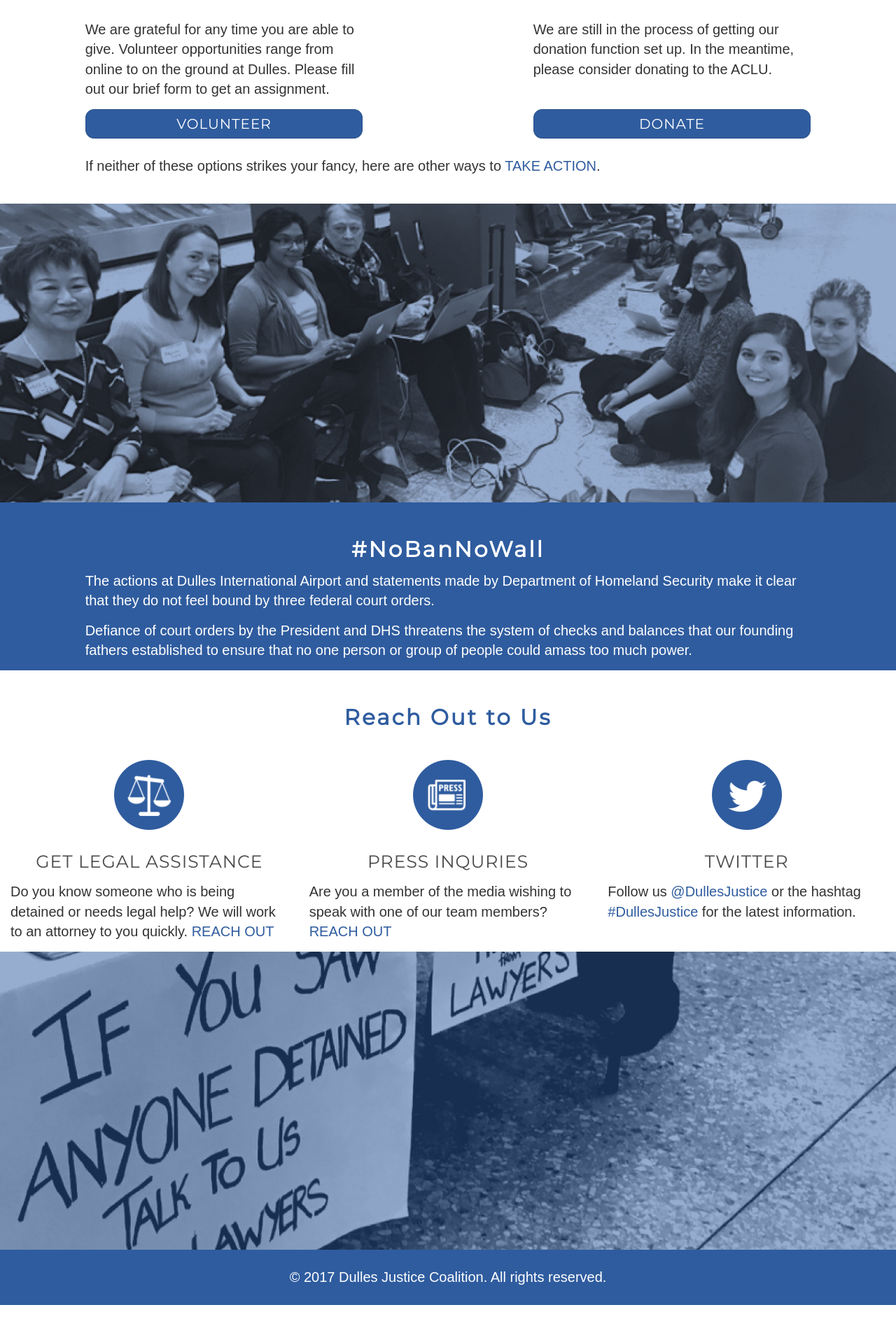
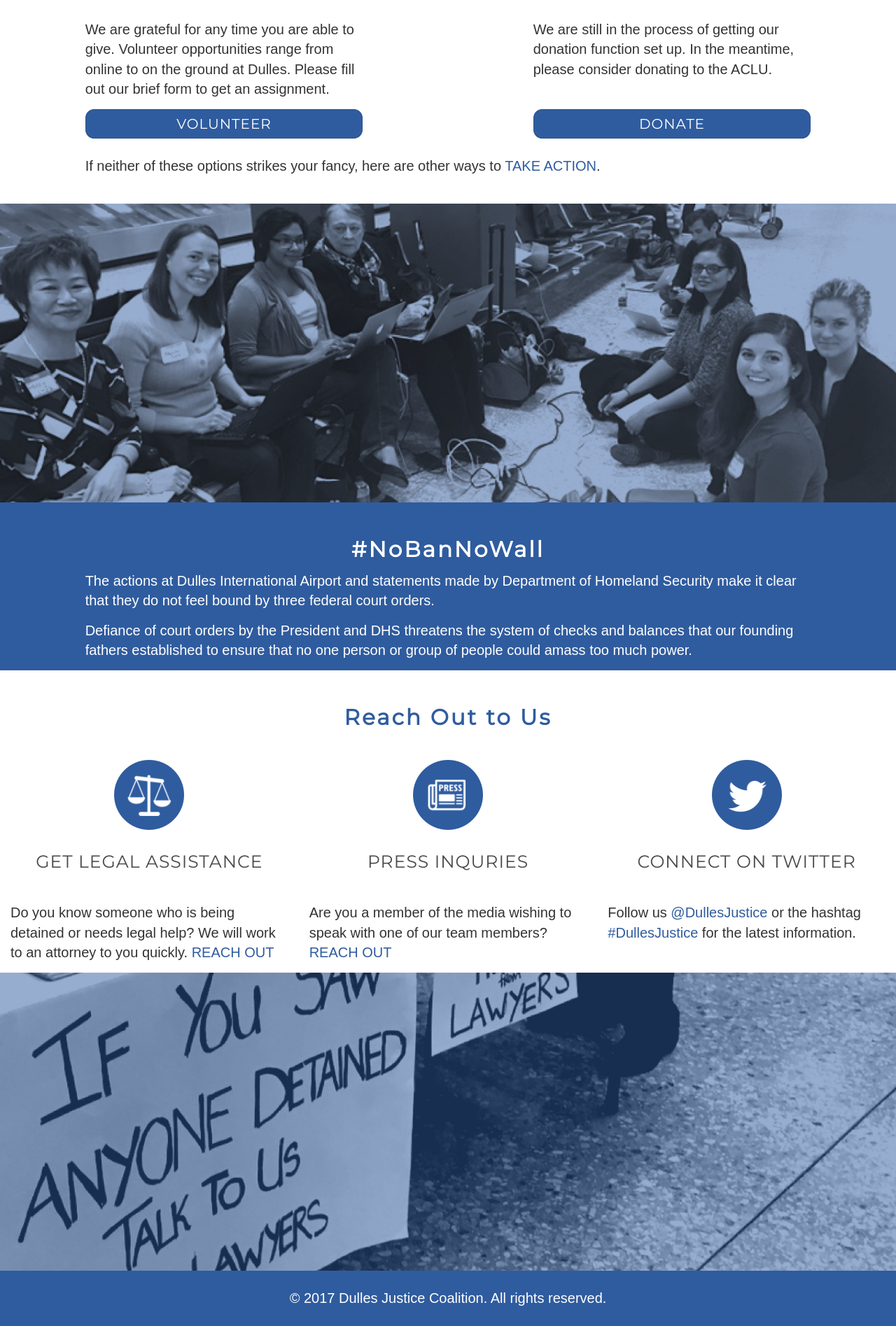
Before and after one commit to dullesjustice/site, a Jekyll site: the page built from index.md, in a window 1280 px wide. Shown: the part 1270-3165 px from the top of the page at 70% size. Built offline with Jekyll 4.4.1, drawn with Linux system fonts in a browser that asks for light colours; some web fonts are replaced; before the commit the page ends 3135 px from its top, so only the background shows below that.

Commit message:
Clean up 3col on index

```diff
--- a/css/site.scss
+++ b/css/site.scss
@@ -150,6 +150,7 @@
 
 h3.centered {
   text-align: center;
+  min-height: 60px;
 }
 
 .image-container {
--- a/index.md
+++ b/index.md
@@ -64,21 +64,21 @@
     </div>
   </div>
   <div class="row">
-    <div class="col-xs-4">
+    <div class="col-sm-4 col-xs-12">
       <img class="centered" src="{{ site.baseurl }}/images/Icon-Legal.png" />
       <h3 class="centered">Get Legal Assistance</h3>
       <p>
         Do you know someone who is being detained or needs legal help? We will work to an attorney to you quickly. <a href="{{ site.baseurl }}/legal/">REACH OUT</a>
       </p>
     </div>
-    <div class="col-xs-4">
+    <div class="col-sm-4 col-xs-12">
       <img class="centered" src="{{ site.baseurl }}/images/Icon-Press.png" />
       <h3 class="centered">Press Inquries</h3>
       <p>Are you a member of the media wishing to speak with one of our team members? <a href="{{ site.baseurl }}/press/">REACH OUT</a></p>
     </div>
-    <div class="col-xs-4">
+    <div class="col-sm-4 col-xs-12">
       <img class="centered" src="{{ site.baseurl }}/images/Icon-Twitter.png" />
-      <h3 class="centered">Twitter</h3>
+      <h3 class="centered">Connect on Twitter</h3>
       <p>Follow us <a href="https://twitter.com/DullesJustice">@DullesJustice</a> or the hashtag
       <a href="https://twitter.com/hashtag/DullesJustice">#DullesJustice</a> for the latest information. </p>
     </div>
```
